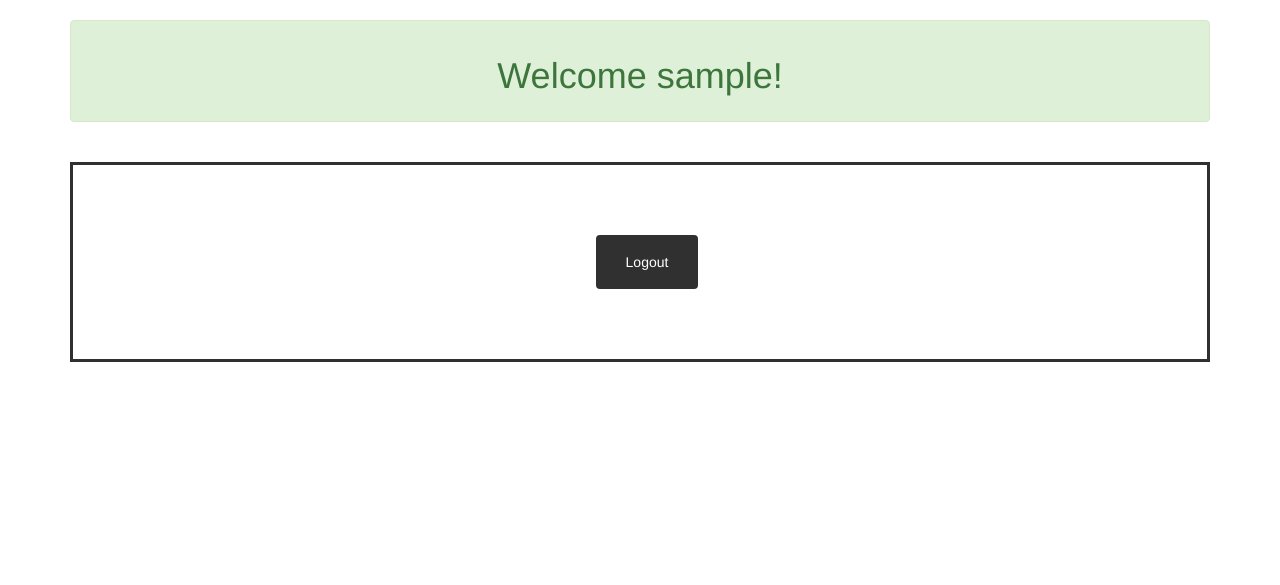
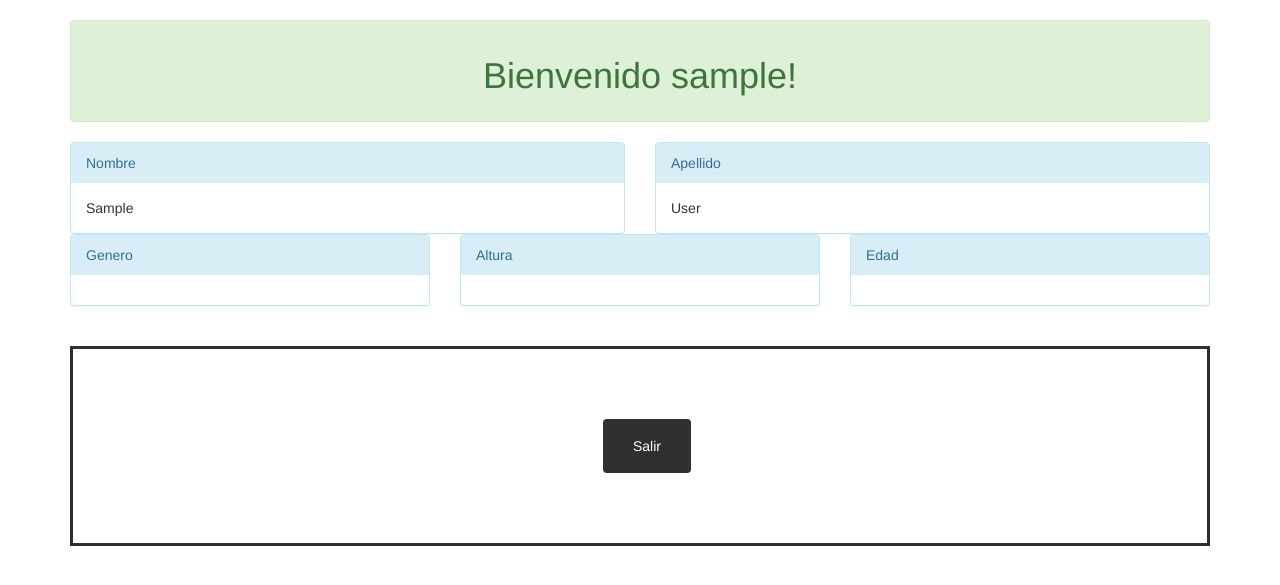
Before and after one commit to Yursksf1/promesas, a Django app: page / in a window 1280 px wide. Shown: the top 585 px of the page. Run offline with Django 4.2, Linux system fonts and the light colour scheme; the visitor is signed in with stand-in values (Sample User, id 1); data that the repository does not hold is empty; some libraries are stand-ins or nearby versions.

Commit message:
ajuste de contenido en templates

```diff
--- a/myapp/models.py
+++ b/myapp/models.py
@@ -40,6 +40,10 @@
     def __str__(self):
         return "{} {} ".format(self.user.first_name, self.user.last_name)
 
+    def edad(self):
+        # todo: define function to get age
+        birhtday = '13'
+        return birhtday
 
 class Subscripcion(models.Model):
     pago = models.ForeignKey(Pago, on_delete=models.CASCADE)
--- a/myapp/templates/users/home.html
+++ b/myapp/templates/users/home.html
@@ -37,20 +37,58 @@
     <br>
     {% if user.is_authenticated %}
         <div class="alert alert-success" role="alert">
-            <h1>Welcome {{ user.username }}!</h1>
+            <h1>Bienvenido {{ user.username }}!</h1>
+        </div>
+        <div class="panel-group">
+            <div class="row">
+                <div class="col-sm-6">
+                    <div class=" panel panel-info">
+                      <div class="panel-heading">Nombre</div>
+                      <div class="panel-body">{{ user.first_name }}</div>
+                    </div>
+                </div>
+                <div class="col-sm-6">
+                    <div class="panel panel-info">
+                      <div class="panel-heading">Apellido</div>
+                      <div class="panel-body">{{ user.last_name }}</div>
+                    </div>
+                </div>
+            </div>
+            <div class="row">
+                <div class="col-sm-4">
+                    <div class="panel panel-info">
+                      <div class="panel-heading">Genero</div>
+                      <div class="panel-body">{{ user.jugador.genero }}</div>
+                    </div>
+                </div>
+                <div class="col-sm-4">
+                    <div class="panel panel-info">
+                      <div class="panel-heading">Altura</div>
+                      <div class="panel-body">{{ user.jugador.altura }}</div>
+                    </div>
+                </div>
+                <div class="col-sm-4">
+                    <div class="panel panel-info">
+                      <div class="panel-heading">Edad</div>
+                      <div class="panel-body">{{ user.jugador.edad }}</div>
+                    </div>
+                </div>
+
+            </div>
+
         </div>
     {% else %}
         <div class="alert alert-success" role="alert">
-            <h1>Welcome to Authentication System!</h1>
+            <h1>Bienvenido al sistema de promesas!</h1>
         </div>
     {% endif %}
     <br>
     <div class="center">
         {% if user.is_authenticated %}
-            <a class="a2" href="{% url 'logout' %} ">Logout</a>
+            <a class="a2" href="{% url 'logout' %} ">Salir</a>
         {% else %}
-            <a class="a1" href="{% url  'signup' %}">Sign Up</a>
-            <a class="a2" href="{% url 'login' %}">Login</a>
+            <a class="a1" href="{% url  'signup' %}">Registrarse</a>
+            <a class="a2" href="{% url 'login' %}">Ingresar</a>
         {% endif %}
     </div>
 {% endblock content %}
--- a/myapp/templates/users/signup.html
+++ b/myapp/templates/users/signup.html
@@ -3,7 +3,7 @@
 {% block content %}
     <br>
     <div class="alert alert-success" role="alert">
-        <h3 style="text-align: center;">Sign Up</h3>
+        <h3 style="text-align: center;">Registrarse</h3>
     </div>
     <br>
     <form method="post">
--- a/mysite/settings.py
+++ b/mysite/settings.py
@@ -104,7 +104,7 @@
 # Internationalization
 # https://docs.djangoproject.com/en/4.0/topics/i18n/
 
-LANGUAGE_CODE = 'en-us'
+LANGUAGE_CODE = 'es-es'
 
 TIME_ZONE = 'UTC'
 
```
